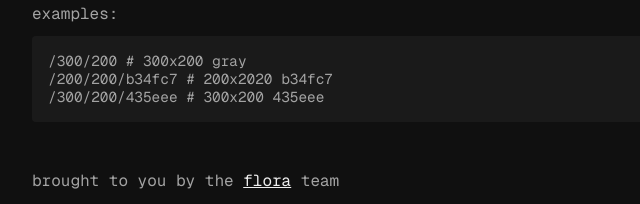
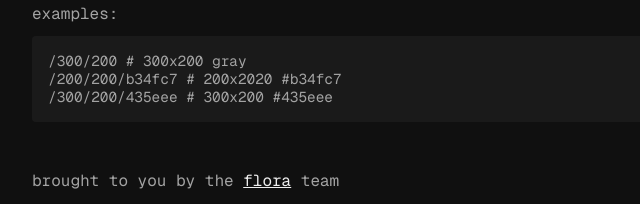
Before and after one commit to floraorg/faux, a plain HTML site: page views/index.html in a window 1280 px wide. Shown: the part 518-722 px from the top of the page, 32-672 px from the left. Drawn offline with nearby package versions, Linux system fonts and the light colour scheme; grey boxes are pictures that could not be loaded.

Commit message:
fix: update example color codes in index.html

```diff
--- a/views/index.html
+++ b/views/index.html
@@ -94,8 +94,8 @@
     <p class="dim section-label">examples:</p>
     <div class="example-box">
       <p>/300/200 # 300x200 gray</p>
-      <p>/200/200/b34fc7 # 200x2020 b34fc7</p>
-      <p>/300/200/435eee # 300x200 435eee</p>
+      <p>/200/200/b34fc7 # 200x2020 #b34fc7</p>
+      <p>/300/200/435eee # 300x200 #435eee</p>
     </div>
   </div>
 
```
